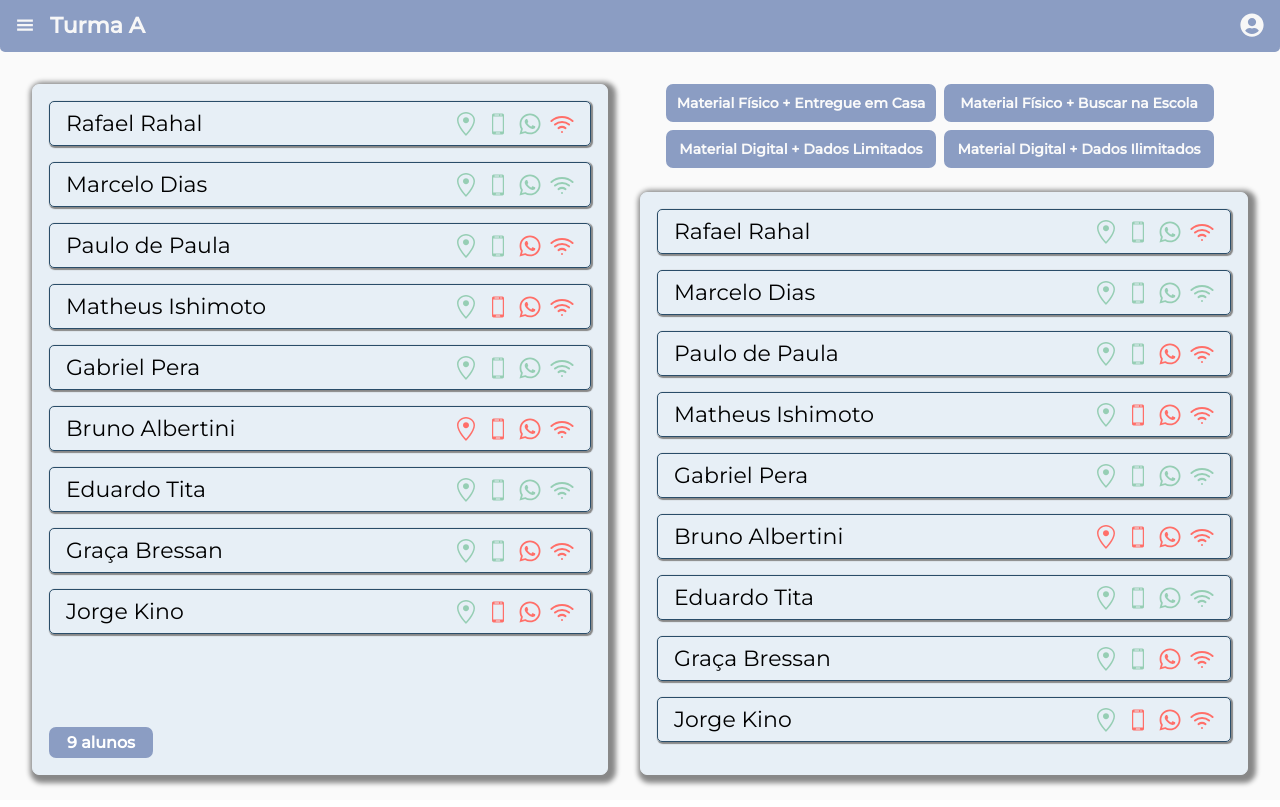
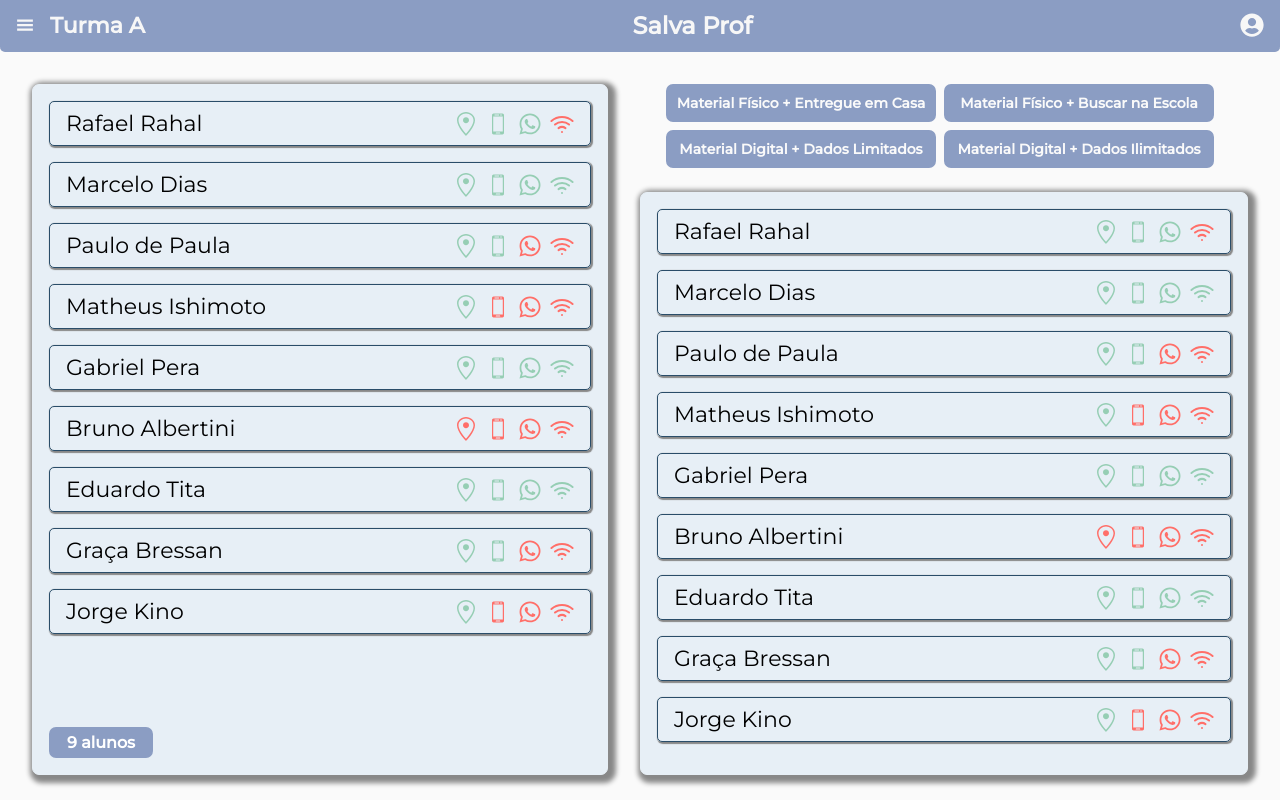
Before and after one commit to marcelodof/hackthon-covid, a React (Create React App) app in the folder front/: page / in a window 1280 px wide. Built offline with nearby package versions, Linux system fonts and the light colour scheme.

Commit message:
Minor changes

```diff
--- a/front/src/Components/Navbar/Navbar.css
+++ b/front/src/Components/Navbar/Navbar.css
@@ -36,3 +36,9 @@
     justify-content: center;
     font-size: 24px;
 }
+
+.tittle {
+    font-size: 24px;
+    font-weight: bold;
+    align-self: center;
+}
--- a/front/src/Components/Navbar/Navbar.js
+++ b/front/src/Components/Navbar/Navbar.js
@@ -16,8 +16,11 @@ export const Navbar = () => {
                     Turma A
                 </div>
             </div>
+            <div className='tittle'>
+                Salva Prof
+            </div>
             <div className="teacher-avatar">
-                    <FaUserCircle />
+                <FaUserCircle />
             </div>
 
         </div>
```
